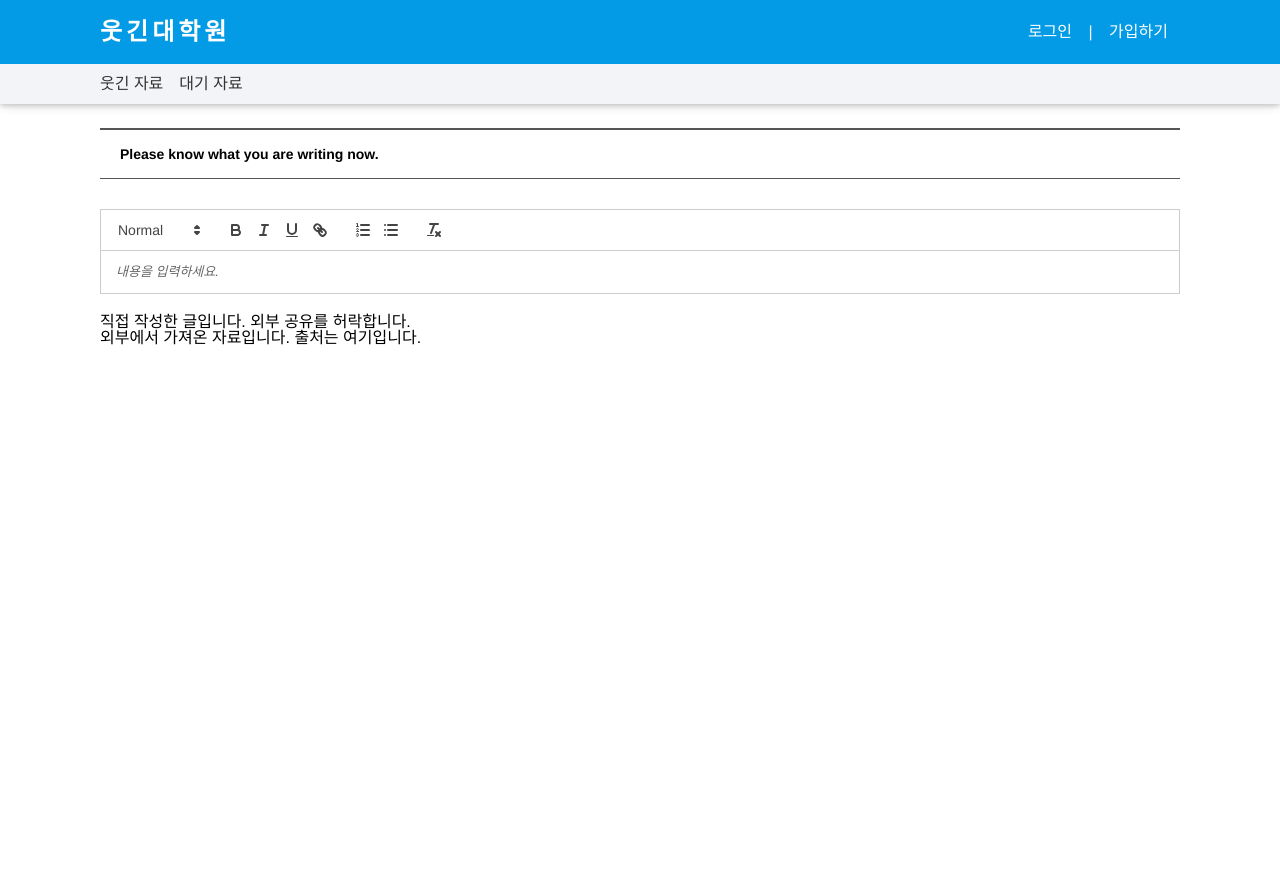
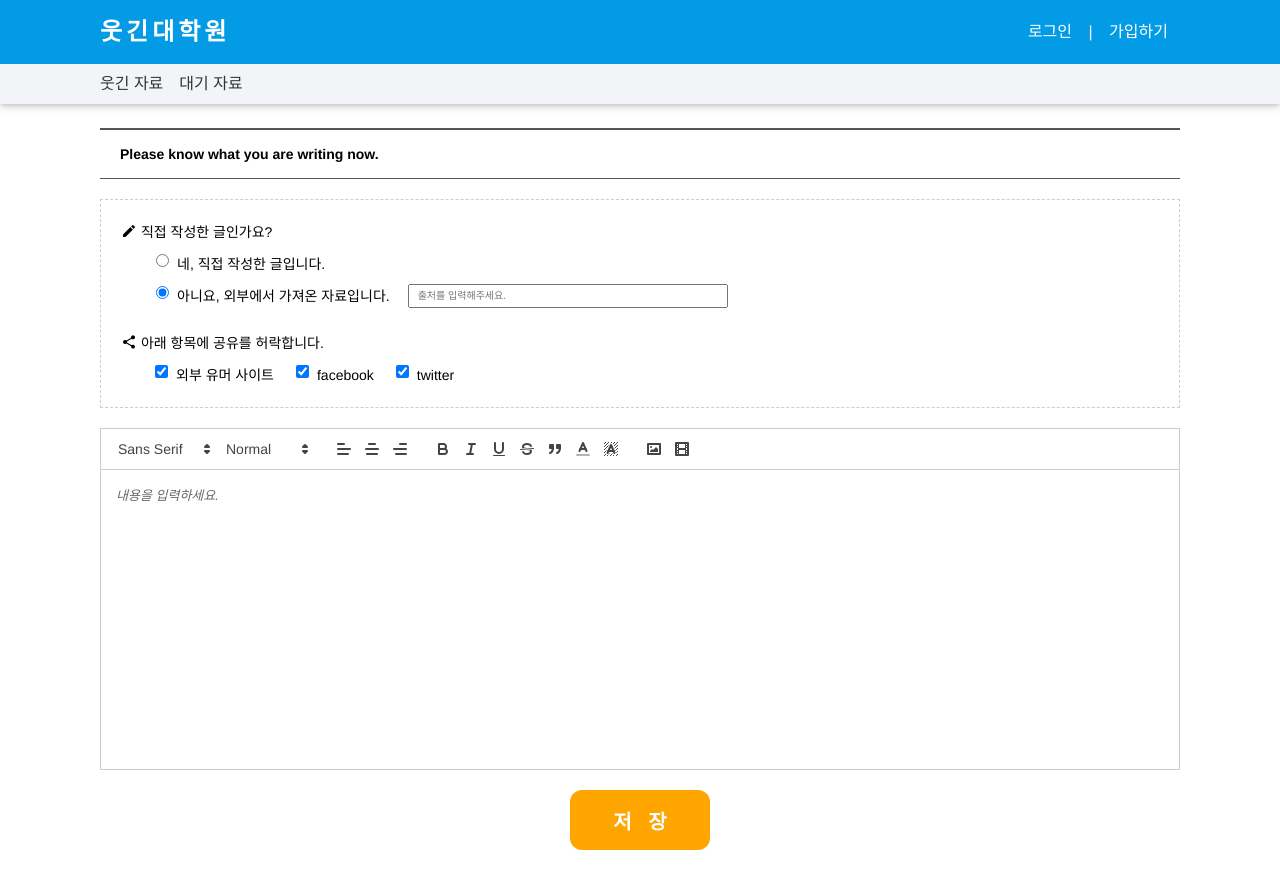
Before and after one commit to humor-grad-school/deprecated-humor-grad-school-web-vue, a Vue app: page /#/editor in a window 1280 px wide. Before the commit the page ends 800 px from the top, so only its background shows below. Built offline with nearby package versions, Linux system fonts and the light colour scheme.

Commit message:
feat: editor 2차 개발

```diff
--- /dev/null
+++ b/src/stores/editor/index.ts
@@ -0,0 +1,26 @@
+import { EditorState } from './types';
+
+const editor: EditorState = {
+    postSetting: {
+        source: '', // 'self' or path
+        share: {
+            others: true,
+            facebook: true,
+            twitter: true
+        }
+    },
+    postData: null,
+    tags: []
+};
+
+export default {
+    namespaced: true,
+    state: editor,
+    getters: {
+
+    },
+    mutations: {
+    },
+    actions: {
+    }
+};
--- /dev/null
+++ b/src/stores/editor/types.ts
@@ -0,0 +1,16 @@
+export interface ShareList {
+    others: boolean;
+    facebook: boolean;
+    twitter: boolean;
+}
+
+export interface PostSetting {
+    source: string; // 'self' or path
+    share: ShareList;
+}
+
+export interface EditorState {
+    postSetting: PostSetting;
+    postData: any;
+    tags: string[];
+}
--- a/src/stores/index.ts
+++ b/src/stores/index.ts
@@ -3,6 +3,7 @@ import Vuex from 'vuex';
 
 import auth from './auth';
 import board from './board';
+import editor from './editor';
 import ui from './ui';
 
 Vue.use(Vuex);
@@ -11,6 +12,7 @@ export default new Vuex.Store({
     modules: {
         auth,
         board,
+        editor,
         ui
     }
 });
--- a/src/views/components/editor/caution.vue
+++ b/src/views/components/editor/caution.vue
@@ -14,7 +14,7 @@ export default Vue.extend({
 
 <style scoped>
 .caution {
-    margin-bottom: 30px;
+    margin-bottom: 20px;
     border-top: 2px solid #555555;
     border-bottom: 1px solid #555555;
     padding: 12px 20px;
--- a/src/views/components/editor/editor-area.vue
+++ b/src/views/components/editor/editor-area.vue
@@ -1,6 +1,9 @@
 <template>
     <div class="editor-area">
         <div id="editor"></div>
+        <div class="publish">
+            <button type="button" @click="publish">저&nbsp;&nbsp;&nbsp;장</button>
+        </div>
     </div>
 </template>
 
@@ -15,6 +18,15 @@ export default Vue.extend({
         this.editor = new Quill('#editor', {
             theme: 'snow',
             placeholder: '내용을 입력하세요.',
+            modules: {
+                toolbar: [
+                    [{ 'font': [] }, { 'size': ['small', false, 'large', 'huge'] }],
+                    [{ align: '' }, { align: 'center' }, { align: 'right' }],
+                    ['bold', 'italic', 'underline', 'strike', 'blockquote', { 'color': [] }, { 'background': [] }],
+                    ['image', 'video']
+                ]
+            },
+            scrollingContainer: '#editor'
         });
     },
     data() {
@@ -22,15 +34,43 @@ export default Vue.extend({
             editor: null
         };
     },
+    methods: {
+        publish() {
+            // this.editor.getContents();
+        }
+    },
     beforeDestroy() {
         this.editor = null;
-        console.log('desedafsdfasdf');
     }
 });
 </script>
 
-<style scoped>
+<style>
 .editor-area {
     margin-bottom: 20px;
 }
+.editor-area #editor {
+    margin-bottom: 20px;
+    min-height: 300px;
+    max-height: 500px;
+    overflow: scroll;
+    padding: 5px 0 20px 0;
+}
+.editor-area .ql-video {
+    width: 720px;
+    height: 405px;
+}
+.editor-area .publish {
+    margin-bottom: 30px;
+    text-align: center;
+}
+.editor-area .publish button {
+    width: 140px;
+    height: 60px;
+    color: #ffffff;
+    background-color: orange;
+    font-weight: 600;
+    font-size: 20px;
+    border-radius: 12px;
+}
 </style>
--- a/src/views/components/editor/post-setting.vue
+++ b/src/views/components/editor/post-setting.vue
@@ -1,23 +1,100 @@
 <template>
     <div class="post-setting">
-        <div class="allow-share">
-            직접 작성한 글입니다. 외부 공유를 허락합니다.
+        <div class="source">
+            <p>
+                <i class="material-icons md-16">edit</i>
+                직접 작성한 글인가요?
+            </p>
+            <div class="sub">
+                <div class="source-self">
+                    <input type="radio" name="source" value="self" v-model="sourceFrom">
+                    <label for="outer">네, 직접 작성한 글입니다.</label>
+                    <span class="self-warn" v-if="sourceFrom === 'self'">직접 작성한 글이 아닌 경우, 법적 문제를 야기시킬 수 있습니다.</span>
+                </div>
+
+                <div class="source-outer">
+                    <input type="radio" name="source" value="outer" v-model="sourceFrom">
+                    <label for="outer">아니요, 외부에서 가져온 자료입니다.</label>
+                    <input type="text"
+                        class="outer-input"
+                        v-if="sourceFrom === 'outer'"
+                        placeholder="출처를 입력해주세요."
+                        v-model="source">
+                </div>
+            </div>
         </div>
-        <div class="shared-from">
-            외부에서 가져온 자료입니다. 출처는 여기입니다.
+
+        <div class="sharing">
+            <p>
+                <i class="material-icons md-16">share</i>
+                아래 항목에 공유를 허락합니다.
+            </p>
+            <div class="sub">
+                <input type="checkbox" v-model="share.others">
+                <label for="allowShare"><span></span>외부 유머 사이트</label>
+                <input type="checkbox" v-model="share.facebook">
+                <label for="allowShare"><span></span>facebook</label>
+                <input type="checkbox" v-model="share.twitter">
+                <label for="allowShare"><span></span>twitter</label>
+            </div>
         </div>
     </div>
 </template>
 
 <script lang="ts">
 import Vue from 'vue';
+
 export default Vue.extend({
-
+    data() {
+        return {
+            sourceFrom: 'outer',
+            source: '',
+            share: {
+                others: true,
+                facebook: true,
+                twitter: true
+            }
+        };
+    }
 });
 </script>
 
 <style scoped>
 .post-setting {
-    margin-bottom: 30px;
+    margin-bottom: 20px;
+    border: 1px dashed #cdcdcd;
+    box-sizing: border-box;
+    padding: 16px 20px;
+    line-height: 32px;
+    font-size: 14px;
+}
+.post-setting i {
+    position: relative;
+    top: 2px;
+}
+.post-setting input {
+    position: relative;
+    top: -2px;
+    margin-right: 8px;
+}
+.post-setting label {
+    margin-right: 18px;
+}
+.source {
+    margin-bottom: 15px;
+}
+.sub {
+    padding-left: 30px;
+}
+.self-warn {
+    color: red;
+    font-size: 10px;
+}
+.outer-input {
+    width: 300px;
+    height: 20px;
+    line-height: 20px;
+    font-size: 10px;
+    padding: 0 8px;
 }
 </style>
--- a/src/views/pages/editor.vue
+++ b/src/views/pages/editor.vue
@@ -1,8 +1,8 @@
 <template>
     <div class="editor">
         <caution></caution>
+        <post-setting></post-setting>
         <editor-area></editor-area>
-        <post-setting></post-setting>
     </div>
 </template>
 
```
